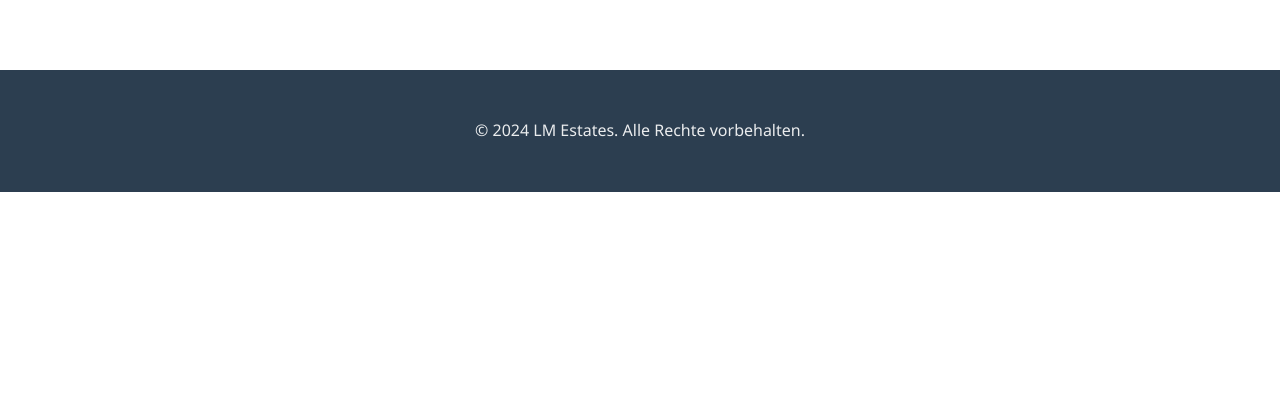
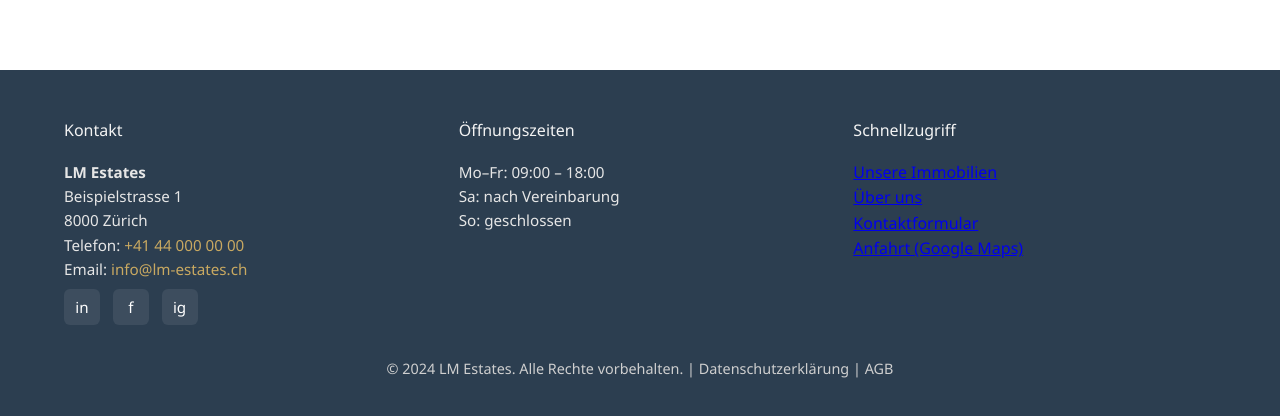
Before and after one commit to lmestates0-web/lm-estates, a plain HTML site: page index.html in a window 1280 px wide. Shown: the part 1961-2377 px from the top of the page. Before the commit the page ends 2153 px from the top, so only its background shows below. Drawn offline with Linux system fonts and the light colour scheme.

Commit message:
Update footer with contact details and JSON-LD

```diff
--- a/index.html
+++ b/index.html
@@ -205,12 +205,80 @@
             background: #2c3e50;
             color: white;
             padding: 3rem 5%;
-            text-align: center;
+            text-align: left;
         }
 
-        footer p {
+        .footer-grid {
+            max-width: 1200px;
+            margin: 0 auto;
+            display: flex;
+            gap: 2rem;
+            justify-content: space-between;
+            flex-wrap: wrap;
+            align-items: flex-start;
+        }
+
+        .footer-column {
+            flex: 1 1 220px;
+            min-width: 220px;
+        }
+
+        .footer-column h4 {
+            color: #f3f3f3;
+            font-weight: 500;
+            margin-bottom: 1rem;
+        }
+
+        .footer-contact p,
+        .footer-contact a,
+        .footer-hours p {
+            color: #e6e6e6;
             font-weight: 300;
-            opacity: 0.9;
+            line-height: 1.6;
+            font-size: 0.95rem;
+            text-decoration: none;
+        }
+
+        .footer-contact a {
+            color: #c9a961;
+            text-decoration: none;
+        }
+
+        .footer-contact a:hover {
+            text-decoration: underline;
+        }
+
+        .social-icons {
+            display: flex;
+            gap: 0.8rem;
+            margin-top: 0.5rem;
+        }
+
+        .social-icons a {
+            display: inline-flex;
+            align-items: center;
+            justify-content: center;
+            width: 36px;
+            height: 36px;
+            background: rgba(255,255,255,0.08);
+            color: white;
+            border-radius: 6px;
+            text-decoration: none;
+            transition: background 0.2s, transform 0.15s;
+        }
+
+        .social-icons a:hover {
+            background: rgba(201,169,97,0.95);
+            transform: translateY(-2px);
+        }
+
+        .footer-bottom {
+            max-width: 1200px;
+            margin: 2rem auto 0;
+            text-align: center;
+            color: #cfcfcf;
+            font-weight: 300;
+            font-size: 0.9rem;
         }
 
         /* Responsive */
@@ -230,8 +298,39 @@
             .section-title {
                 font-size: 2rem;
             }
+
+            footer {
+                padding: 2.5rem 5%;
+            }
+
+            .footer-grid {
+                gap: 1.5rem;
+            }
+
+            .footer-bottom {
+                margin-top: 1.5rem;
+            }
         }
     </style>
+
+    <!-- JSON-LD für strukturierte Kontaktdaten (ersetzt die Felder unten mit echten Werten) -->
+    <script type="application/ld+json">
+    {
+      "@context": "https://schema.org",
+      "@type": "RealEstateAgent",
+      "name": "LM Estates",
+      "url": "https://www.lm-estates.ch",
+      "telephone": "+41 44 000 00 00",
+      "email": "info@lm-estates.ch",
+      "address": {
+        "@type": "PostalAddress",
+        "streetAddress": "Beispielstrasse 1",
+        "addressLocality": "Zürich",
+        "postalCode": "8000",
+        "addressCountry": "CH"
+      }
+    }
+    </script>
 </head>
 <body>
     <!-- Navigation -->
@@ -298,7 +397,43 @@
 
     <!-- Footer -->
     <footer>
-        <p>&copy; 2024 LM Estates. Alle Rechte vorbehalten.</p>
+        <div class="footer-grid" role="contentinfo" aria-label="Kontaktinformationen LM Estates">
+            <!-- Kontaktspalte -->
+            <div class="footer-column footer-contact">
+                <h4>Kontakt</h4>
+                <p><strong>LM Estates</strong></p>
+                <p>Beispielstrasse 1<br>8000 Zürich</p>
+                <p>Telefon: <a href="tel:+41440000000">+41 44 000 00 00</a></p>
+                <p>Email: <a href="mailto:info@lm-estates.ch">info@lm-estates.ch</a></p>
+                <div class="social-icons" aria-hidden="false">
+                    <!-- Ersetze die Links durch eure echten Profile -->
+                    <a href="#" title="LinkedIn" aria-label="LinkedIn">in</a>
+                    <a href="#" title="Facebook" aria-label="Facebook">f</a>
+                    <a href="#" title="Instagram" aria-label="Instagram">ig</a>
+                </div>
+            </div>
+
+            <!-- Öffnungszeiten oder zusätzliche Infos -->
+            <div class="footer-column footer-hours">
+                <h4>Öffnungszeiten</h4>
+                <p>Mo–Fr: 09:00 – 18:00</p>
+                <p>Sa: nach Vereinbarung</p>
+                <p>So: geschlossen</p>
+            </div>
+
+            <!-- Schneller Kontakt / Link zur Kontaktseite -->
+            <div class="footer-column footer-links">
+                <h4>Schnellzugriff</h4>
+                <p><a href="properties.html">Unsere Immobilien</a></p>
+                <p><a href="about.html">Über uns</a></p>
+                <p><a href="contact.html">Kontaktformular</a></p>
+                <p><a href="https://maps.google.com/?q=Beispielstrasse+1+Zürich" target="_blank" rel="noopener">Anfahrt (Google Maps)</a></p>
+            </div>
+        </div>
+
+        <div class="footer-bottom">
+            <p>&copy; 2024 LM Estates. Alle Rechte vorbehalten. | Datenschutzerklärung | AGB</p>
+        </div>
     </footer>
 </body>
 </html>
```
